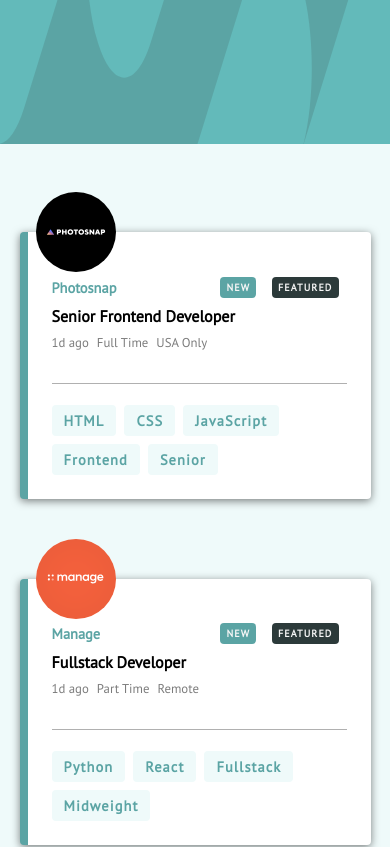
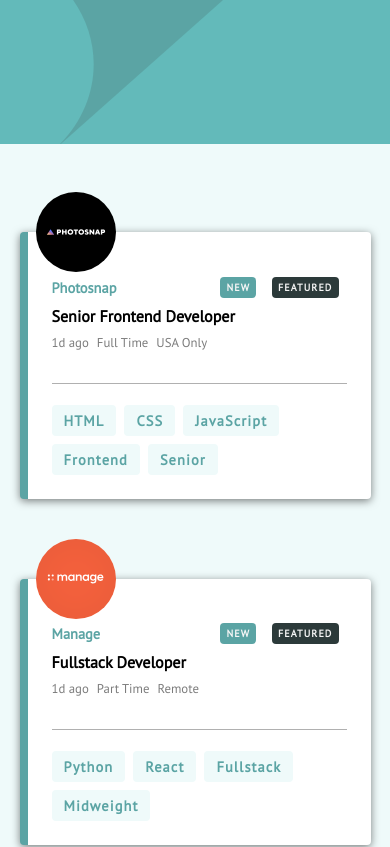
Before and after one commit to bhxlla/static-job-listings-frontendmentor, a plain HTML site: page index.html in a window 390 px wide. Shown: the top 847 px of the page. Drawn offline with Linux system fonts and the light colour scheme.

Commit message:
Added Header Image for Mobile Screens

```diff
--- a/index.html
+++ b/index.html
@@ -15,9 +15,9 @@
 <body>
 
   <header>
-    <img src="images/bg-header-desktop.svg" alt="">
+    <img src="images/bg-header-desktop.svg" id="bg-img" alt="">
 
-    <div class="filters">
+    <div class="filters  ">
       <div class="filter-cover"></div>
       <div class="clear ">Clear</div>
     </div>
--- a/index.js
+++ b/index.js
@@ -1,6 +1,16 @@
 const filtersSelected = new Set();
 const filters = document.querySelector('.filter-cover');
 const clear = document.querySelector('.clear');
+
+const bgImg = document.getElementById('bg-img');
+
+if(window.innerWidth <= 540 ) {
+    let bg = bgImg.src.split('/') ;
+    console.log(bg , bg.length );
+    bg[bg.length-1] = 'bg-header-mobile.svg' ;
+    bgImg.src = bg.join('/');
+}
+
 
 const filterParent = filters.parentElement;
 
```
